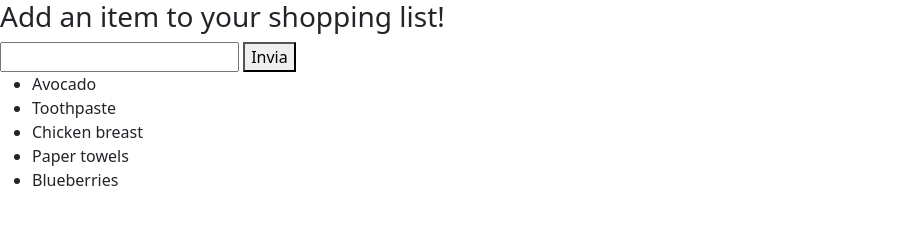
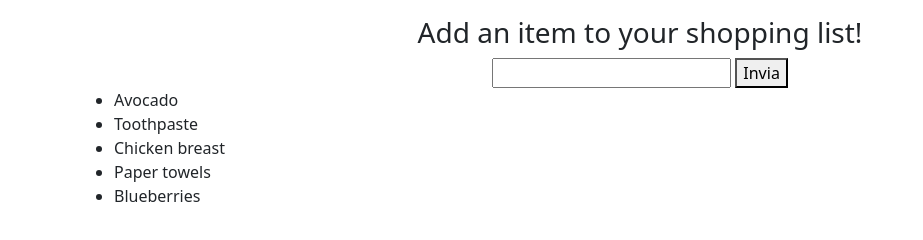
Before and after one commit to giuseppevignanello/js-lista-spesa, a plain HTML site: page index.html in a window 1280 px wide. Shown: the whole page, without its empty margins (0-923 px from the left). Drawn offline with nearby package versions, Linux system fonts and the light colour scheme.

Commit message:
clean input field and improve layout

```diff
--- a/assets/js/main.js
+++ b/assets/js/main.js
@@ -43,6 +43,7 @@ submitEl.addEventListener("click",
         newListItem.append(newItem.value);
         shoppingListSection.append(newListItem);
         console.log(newItem.value);
+        newItem.value = ""
 
 
     }
--- a/index.html
+++ b/index.html
@@ -1,23 +1,34 @@
 <!DOCTYPE html>
 <html lang="en">
+
 <head>
     <meta charset="UTF-8">
     <meta http-equiv="X-UA-Compatible" content="IE=edge">
     <meta name="viewport" content="width=device-width, initial-scale=1.0">
-    <link href="https://cdn.jsdelivr.net/npm/bootstrap@5.2.3/dist/css/bootstrap.min.css" rel="stylesheet" integrity="sha384-rbsA2VBKQhggwzxH7pPCaAqO46MgnOM80zW1RWuH61DGLwZJEdK2Kadq2F9CUG65" crossorigin="anonymous">
+    <link href="https://cdn.jsdelivr.net/npm/bootstrap@5.2.3/dist/css/bootstrap.min.css" rel="stylesheet"
+        integrity="sha384-rbsA2VBKQhggwzxH7pPCaAqO46MgnOM80zW1RWuH61DGLwZJEdK2Kadq2F9CUG65" crossorigin="anonymous">
     <link rel="stylesheet" href="./assets/css/style.css">
     <title>Document</title>
 </head>
+
 <body>
-    <h3> Add an item to your shopping list!</h3>
-    <input type="text">
-    <button id="submit"> Invia </button>
+    <div class="container
+    ">
+        <div class="add_section text-center">
+            <h3 class="mt-3"> Add an item to your shopping list!</h3>
+            <input type="text">
+            <button id="submit"> Invia </button>
+        </div>
 
-    <ul>
+        <ul>
 
-    </ul>
+        </ul>
+    </div>
 
-    <script src="https://cdn.jsdelivr.net/npm/bootstrap@5.2.3/dist/js/bootstrap.bundle.min.js" integrity="sha384-kenU1KFdBIe4zVF0s0G1M5b4hcpxyD9F7jL+jjXkk+Q2h455rYXK/7HAuoJl+0I4" crossorigin="anonymous"></script>
+    <script src="https://cdn.jsdelivr.net/npm/bootstrap@5.2.3/dist/js/bootstrap.bundle.min.js"
+        integrity="sha384-kenU1KFdBIe4zVF0s0G1M5b4hcpxyD9F7jL+jjXkk+Q2h455rYXK/7HAuoJl+0I4"
+        crossorigin="anonymous"></script>
     <script src="./assets/js/main.js"></script>
 </body>
+
 </html>
```
